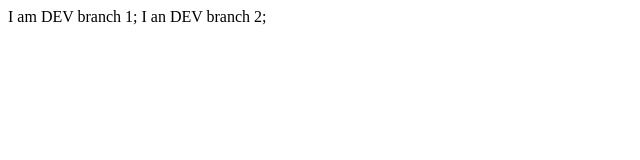
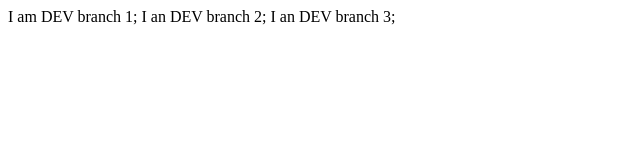
Before and after one commit to lcx194017/mytest, a plain HTML site: page index.html in a window 1280 px wide. Shown: the whole page, without its empty margins (0-640 px from the left). Drawn offline with Linux system fonts and the light colour scheme.

Commit message:
分支的第三次提交

```diff
--- a/index.html
+++ b/index.html
@@ -7,5 +7,6 @@
 <body>
     I am DEV branch 1;
     I an DEV branch 2;
+    I an DEV branch 3;
 </body>
 </html>
```
